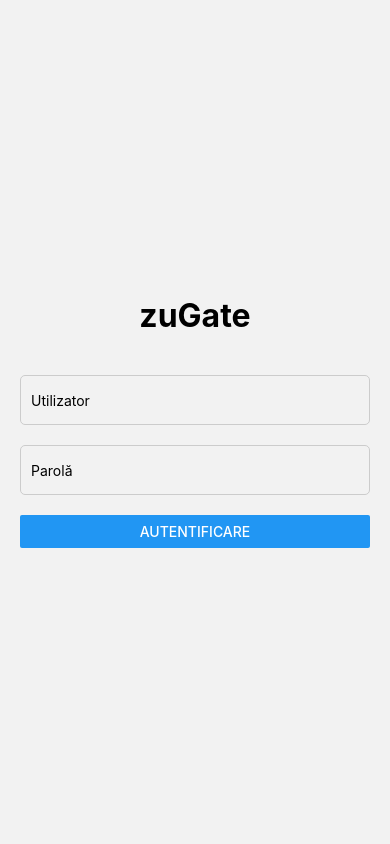
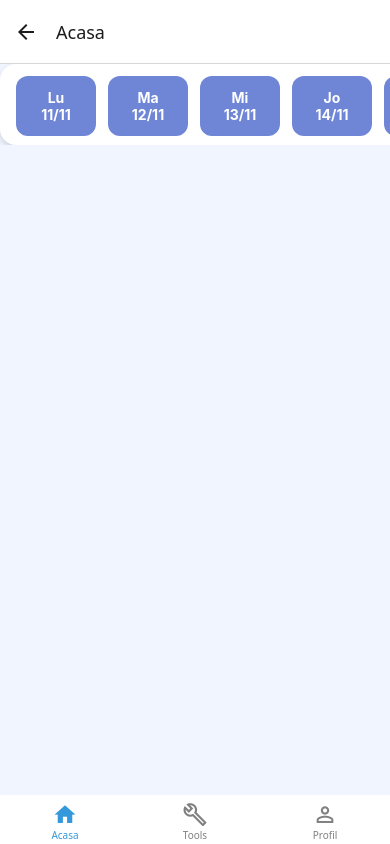
Before and after one commit to gorbenco03/zugate_mobile, a React Native app: screen /MainTabs in a window 390 px wide. Built offline with nearby package versions, Linux system fonts and the light colour scheme.

Commit message:
changed navigation to bottom tabs

```diff
--- a/App.tsx
+++ b/App.tsx
@@ -1,48 +1,50 @@
 // App.tsx
+
 import 'react-native-gesture-handler';
 import 'react-native-reanimated';
 import * as React from 'react';
 import { NavigationContainer } from '@react-navigation/native';
 import { createStackNavigator } from '@react-navigation/stack';
+import { createBottomTabNavigator } from '@react-navigation/bottom-tabs';
+import Icon from 'react-native-vector-icons/MaterialCommunityIcons';
 
-// App.tsx
-
+// Import your screens
 import LoginScreen from './src/screens/LoginScreen';
 import MainScreen from './src/screens/MainScreen';
 import DayScheduleScreen from './src/screens/DayScheduleScreen';
-
+import SubjectDetailScreen from './src/screens/SubjectDetailScreen';
 import QuizScreen from './src/screens/QuizScreen';
 import FeedbackScreen from './src/screens/FeedbackScreen';
-// App.tsx
+import ToolsScreen from './src/screens/ToolsScreen';
+import ProfileScreen from './src/screens/ProfileScreen';
 
-
+// Define the types for your navigation parameters
 export type RootStackParamList = {
   Login: undefined;
+  MainTabs: undefined; // Add this to handle the tabs navigation
   Main: undefined;
   DaySchedule: { day: string };
-  SubjectDetail: { subjectId: string; subjectName: string };
+  SubjectDetail: { subjectId: string; subjectName: string; grade?: string };
   Quiz: { subjectId: string; subjectName: string };
   Feedback: { subjectId: string; subjectName: string };
-  Notes: { subjectId: string; subjectName: string }; // Add this line
+  Tools: undefined;
+  Profile: undefined;
 };
 
-// Adaugă importul pentru SubjectDetailScreen
-import SubjectDetailScreen from './src/screens/SubjectDetailScreen';
-
-// Adaugă ecranul în navigator
-
+// Define types for bottom tabs
+type TabParamList = {
+  HomeStack: undefined;
+  ToolsStack: undefined;
+  ProfileStack: undefined;
+};
 
 const Stack = createStackNavigator<RootStackParamList>();
+const Tab = createBottomTabNavigator<TabParamList>();
 
-export default function App() {
+// Navigator for the Home tab
+function HomeStackNavigator() {
   return (
-    <NavigationContainer>
-      <Stack.Navigator initialRouteName="Login">
-        <Stack.Screen
-          name="Login"
-          component={LoginScreen}
-          options={{ headerShown: false }}
-        />
+    <Stack.Navigator initialRouteName="Main">
       <Stack.Screen
         name="Main"
         component={MainScreen}
@@ -58,9 +60,102 @@ export default function App() {
         component={SubjectDetailScreen}
         options={({ route }) => ({ title: route.params.subjectName })}
       />
-<Stack.Screen name="Quiz" component={QuizScreen} options={{ title: 'Quiz' }} />
-<Stack.Screen name="Feedback" component={FeedbackScreen} options={{ title: 'Feedback' }} />
+      <Stack.Screen
+        name="Quiz"
+        component={QuizScreen}
+        options={{ title: 'Quiz' }}
+      />
+      <Stack.Screen
+        name="Feedback"
+        component={FeedbackScreen}
+        options={{ title: 'Feedback' }}
+      />
+    </Stack.Navigator>
+  );
+}
 
+function ToolsStackNavigator() {
+  return (
+    <Stack.Navigator initialRouteName="Tools">
+      <Stack.Screen
+        name="Tools"
+        component={ToolsScreen}
+        options={{ title: 'Tools' }}
+      />
+    </Stack.Navigator>
+  );
+}
+
+function ProfileStackNavigator() {
+  return (
+    <Stack.Navigator initialRouteName="Profile">
+      <Stack.Screen
+        name="Profile"
+        component={ProfileScreen}
+        options={{ title: 'Profil' }}
+      />
+    </Stack.Navigator>
+  );
+}
+
+function MainTabNavigator() {
+  return (
+    <Tab.Navigator
+      initialRouteName="HomeStack"
+      screenOptions={({ route }) => ({
+        tabBarIcon: ({ focused, color, size }) => {
+          let iconName: string;
+
+          if (route.name === 'HomeStack') {
+            iconName = focused ? 'home' : 'home-outline';
+          } else if (route.name === 'ToolsStack') {
+            // Using 'wrench' icons instead of 'tools'
+            iconName = focused ? 'wrench' : 'wrench-outline';
+            // Alternative options:
+            // iconName = focused ? 'cog' : 'cog-outline';
+            // iconName = focused ? 'toolbox' : 'toolbox-outline';
+          } else if (route.name === 'ProfileStack') {
+            iconName = focused ? 'account' : 'account-outline';
+          } else {
+            iconName = 'circle';
+          }
+
+          return <Icon name={iconName} size={size} color={color} />;
+        },
+        tabBarActiveTintColor: '#3498db',
+        tabBarInactiveTintColor: 'gray',
+        tabBarStyle: {
+          backgroundColor: '#ffffff',
+          borderTopWidth: 0,
+          elevation: 5,
+        },
+      })}
+    >
+      <Tab.Screen
+        name="HomeStack"
+        component={HomeStackNavigator}
+        options={{ tabBarLabel: 'Acasa', headerShown: false }}
+      />
+      <Tab.Screen
+        name="ToolsStack"
+        component={ToolsStackNavigator}
+        options={{ tabBarLabel: 'Tools', headerShown: false }}
+      />
+      <Tab.Screen
+        name="ProfileStack"
+        component={ProfileStackNavigator}
+        options={{ tabBarLabel: 'Profil', headerShown: false }}
+      />
+    </Tab.Navigator>
+  );
+}
+
+export default function App() {
+  return (
+    <NavigationContainer>
+      <Stack.Navigator initialRouteName="Login" screenOptions={{ headerShown: false }}>
+        <Stack.Screen name="Login" component={LoginScreen} />
+        <Stack.Screen name="MainTabs" component={MainTabNavigator} />
       </Stack.Navigator>
     </NavigationContainer>
   );
--- a/package.json
+++ b/package.json
@@ -10,6 +10,7 @@
   },
   "dependencies": {
     "@react-native-masked-view/masked-view": "^0.3.2",
+    "@react-navigation/bottom-tabs": "^7.0.0",
     "@react-navigation/native": "^7.0.0",
     "@react-navigation/stack": "^7.0.0",
     "expo": "~51.0.28",
--- a/src/screens/LoginScreen.tsx
+++ b/src/screens/LoginScreen.tsx
@@ -1,13 +1,17 @@
 // src/screens/LoginScreen.tsx
+
 import React, { useState } from 'react';
-import { View, TextInput, Button, StyleSheet, Text } from 'react-native';
+import { View, Text, StyleSheet, TextInput, TouchableOpacity, Alert } from 'react-native';
 import { StackNavigationProp } from '@react-navigation/stack';
 import { RootStackParamList } from '../../App';
+import { RouteProp } from '@react-navigation/native';
 
 type LoginScreenNavigationProp = StackNavigationProp<RootStackParamList, 'Login'>;
+type LoginScreenRouteProp = RouteProp<RootStackParamList, 'Login'>;
 
 type Props = {
   navigation: LoginScreenNavigationProp;
+  route: LoginScreenRouteProp;
 };
 
 const LoginScreen: React.FC<Props> = ({ navigation }) => {
@@ -15,28 +19,33 @@ const LoginScreen: React.FC<Props> = ({ navigation }) => {
   const [password, setPassword] = useState('');
 
   const handleLogin = () => {
-    // Logică de autentificare (temporar navigăm direct la ecranul principal)
-    navigation.replace('Main');
+    if (username === 'admin' && password === 'admin') {
+      navigation.replace('MainTabs'); // Changed from 'MainApp' to 'MainTabs'
+    } else {
+      Alert.alert('Eroare', 'Username sau parolă incorectă');
+    }
   };
 
   return (
     <View style={styles.container}>
-      <Text style={styles.title}>zuGate</Text>
+      <Text style={styles.title}>Autentificare</Text>
       <TextInput
-        placeholder="Utilizator"
+        style={styles.input}
+        placeholder="Username"
         value={username}
         onChangeText={setUsername}
-        style={styles.input}
         autoCapitalize="none"
       />
       <TextInput
+        style={styles.input}
         placeholder="Parolă"
         value={password}
         onChangeText={setPassword}
-        style={styles.input}
         secureTextEntry
       />
-      <Button title="Autentificare" onPress={handleLogin} />
+      <TouchableOpacity style={styles.button} onPress={handleLogin}>
+        <Text style={styles.buttonText}>Intră</Text>
+      </TouchableOpacity>
     </View>
   );
 };
@@ -47,20 +56,32 @@ const styles = StyleSheet.create({
   container: {
     flex: 1,
     justifyContent: 'center',
-    paddingHorizontal: 20,
+    padding: 20,
+    backgroundColor: '#ffffff'
   },
   title: {
     fontSize: 32,
-    textAlign: 'center',
+    fontWeight: 'bold',
     marginBottom: 40,
-    fontWeight: 'bold',
+    textAlign: 'center'
   },
   input: {
     height: 50,
-    borderColor: '#ccc',
+    borderColor: '#3498db',
     borderWidth: 1,
+    borderRadius: 8,
     marginBottom: 20,
-    paddingHorizontal: 10,
-    borderRadius: 5,
+    paddingHorizontal: 15
   },
+  button: {
+    backgroundColor: '#3498db',
+    padding: 15,
+    borderRadius: 8,
+    alignItems: 'center'
+  },
+  buttonText: {
+    color: '#ffffff',
+    fontSize: 18,
+    fontWeight: 'bold'
+  }
 });
--- a/src/screens/MainScreen.tsx
+++ b/src/screens/MainScreen.tsx
@@ -161,7 +161,6 @@ const styles = StyleSheet.create({
       paddingHorizontal: 10,
       backgroundColor: '#ffffff',
       borderRadius: 16,
-      marginBottom: 10,
       shadowColor: '#000',
       shadowOffset: { width: 0, height: 3 },
       shadowOpacity: 0.15,
@@ -213,6 +212,7 @@ const styles = StyleSheet.create({
     subjectContainer: {
       backgroundColor: '#ffffff',
       padding: 20,
+      marginTop: 10,
       borderRadius: 16,
       marginBottom: 15,
       shadowColor: '#000',
--- /dev/null
+++ b/src/screens/ProfileScreen.tsx
@@ -0,0 +1,142 @@
+// src/screens/ProfileScreen.tsx
+
+import React from 'react';
+import { View, Text, StyleSheet, Image, TouchableOpacity, ScrollView } from 'react-native';
+import Icon from 'react-native-vector-icons/MaterialCommunityIcons';
+
+const ProfileScreen: React.FC = () => {
+  return (
+    <ScrollView contentContainerStyle={styles.container}>
+      <Image
+        source={{ uri: 'https://example.com/profile-picture.png' }}
+        style={styles.profileImage}
+      />
+      <Text style={styles.title}>Numele Tău</Text>
+
+      <View style={styles.actionsContainer}>
+        {/* Setări comune */}
+        <TouchableOpacity style={[styles.squareButton, styles.quizButton]}>
+          <Icon name="account-outline" size={24} color="#ffffff" />
+          <Text style={styles.buttonText}>Profil</Text>
+        </TouchableOpacity>
+
+        <TouchableOpacity style={[styles.squareButton, styles.attendanceButton]}>
+          <Icon name="bell-outline" size={24} color="#ffffff" />
+          <Text style={styles.buttonText}>Notificări</Text>
+        </TouchableOpacity>
+
+        <TouchableOpacity style={[styles.squareButton, styles.feedbackButton]}>
+          <Icon name="lock-outline" size={24} color="#ffffff" />
+          <Text style={styles.buttonText}>Securitate</Text>
+        </TouchableOpacity>
+
+        <TouchableOpacity style={[styles.squareButton, styles.usefulLinkButton]}>
+          <Icon name="palette-outline" size={24} color="#ffffff" />
+          <Text style={styles.buttonText}>Tema aplicației</Text>
+        </TouchableOpacity>
+
+        <TouchableOpacity style={[styles.squareButton, styles.feedbackButton]}>
+          <Icon name="help-circle-outline" size={24} color="#ffffff" />
+          <Text style={styles.buttonText}>Ajutor</Text>
+        </TouchableOpacity>
+
+        <TouchableOpacity style={[styles.squareButton, styles.attendanceButton]}>
+          <Icon name="information-outline" size={24} color="#ffffff" />
+          <Text style={styles.buttonText}>Despre aplicație</Text>
+        </TouchableOpacity>
+        <TouchableOpacity style={styles.logoutButton}>
+        <Icon name="logout" size={24} color="#ffffff" />
+        <Text style={styles.logoutButtonText}>Deconectare</Text>
+      </TouchableOpacity>
+      </View>
+
+
+      {/* Buton Logout pe toată lățimea ecranului */}
+
+    </ScrollView>
+
+  );
+};
+
+export default ProfileScreen;
+
+const styles = StyleSheet.create({
+  container: {
+    flex: 1,
+    padding: 20,
+    backgroundColor: '#f7f7f7',
+  },
+  title: {
+    fontSize: 28,
+    fontWeight: 'bold',
+    marginBottom: 20,
+    color: '#2c3e50',
+    textAlign: 'center',
+  },
+  actionsContainer: {
+    flexDirection: 'row',
+    flexWrap: 'wrap',
+    justifyContent: 'space-between',
+    marginBottom: 20,
+  },
+  squareButton: {
+    width: '48%',
+    aspectRatio: 1,
+    borderRadius: 20,
+    justifyContent: 'center',
+    alignItems: 'center',
+    marginBottom: 10,
+    shadowColor: '#000',
+    shadowOffset: { width: 0, height: 2 },
+    shadowOpacity: 0.1,
+    shadowRadius: 4,
+    elevation: 3,
+  },
+  quizButton: {
+    backgroundColor: 'rgba(155, 89, 182, 0.8)',
+  },
+  attendanceButton: {
+    backgroundColor: 'rgba(241, 196, 15, 0.8)',
+  },
+  feedbackButton: {
+    backgroundColor: 'rgba(26, 188, 156, 0.8)',
+  },
+  usefulLinkButton: {
+    backgroundColor: 'rgba(230, 126, 34, 0.8)',
+  },
+  buttonText: {
+    color: '#ffffff',
+    fontSize: 18,
+    fontWeight: '600',
+    textAlign: 'center',
+    marginTop: 5,
+  },
+  profileImage: {
+    width: 120,
+    height: 120,
+    borderRadius: 60,
+    marginBottom: 20,
+    alignSelf: 'center',
+  },
+  logoutButton: {
+    flexDirection: 'row',
+    alignItems: 'center',
+    justifyContent: 'center',
+    backgroundColor: '#e74c3c',
+    paddingVertical: 15,
+    borderRadius: 20,
+    marginTop: 30,
+    width: '100%',
+    shadowColor: '#000',
+    shadowOffset: { width: 0, height: 2 },
+    shadowOpacity: 0.1,
+    shadowRadius: 4,
+    elevation: 3,
+  },
+  logoutButtonText: {
+    color: '#ffffff',
+    fontSize: 18,
+    fontWeight: 'bold',
+    marginLeft: 10,
+  },
+});
--- /dev/null
+++ b/src/screens/ToolsScreen.tsx
@@ -0,0 +1,89 @@
+// src/screens/ToolsScreen.tsx
+
+import React from 'react';
+import { View, Text, TouchableOpacity, StyleSheet } from 'react-native';
+
+const ToolsScreen: React.FC = () => {
+  return (
+    <View style={styles.container}>
+      <Text style={styles.title}>Unelte pentru Studenți</Text>
+
+      <View style={styles.actionsContainer}>
+        {/* Playlist pentru concentrare */}
+        <TouchableOpacity style={[styles.squareButton, styles.quizButton]}>
+          <Text style={styles.buttonText}>Playlist pentru concentrare</Text>
+        </TouchableOpacity>
+
+        {/* Feed de noutăți educative */}
+        <TouchableOpacity style={[styles.squareButton, styles.attendanceButton]}>
+          <Text style={styles.buttonText}>Feed de noutăți educative</Text>
+        </TouchableOpacity>
+
+        {/* Tips & Tricks pentru studiu */}
+        <TouchableOpacity style={[styles.squareButton, styles.feedbackButton]}>
+          <Text style={styles.buttonText}>Tips & Tricks pentru studiu</Text>
+        </TouchableOpacity>
+
+        {/* Calendar de activități */}
+        <TouchableOpacity style={[styles.squareButton, styles.usefulLinkButton]}>
+          <Text style={styles.buttonText}>Calendar de activități</Text>
+        </TouchableOpacity>
+      </View>
+    </View>
+  );
+};
+
+export default ToolsScreen;
+
+const styles = StyleSheet.create({
+  container: {
+    flex: 1,
+    padding: 20,
+    backgroundColor: '#f7f7f7', // Fundal neutru modern
+  },
+  title: {
+    fontSize: 28,
+    fontWeight: 'bold',
+    marginBottom: 20,
+    color: '#2c3e50',
+    textAlign: 'center',
+  },
+  actionsContainer: {
+    flexDirection: 'row',
+    flexWrap: 'wrap',
+    justifyContent: 'space-between',
+    marginBottom: 20,
+  },
+  squareButton: {
+    width: '48%',
+    aspectRatio: 1,
+    borderRadius: 20,
+    justifyContent: 'center',
+    alignItems: 'center',
+    marginBottom: 10,
+    shadowColor: '#000',
+    shadowOffset: { width: 0, height: 2 },
+    shadowOpacity: 0.1,
+    shadowRadius: 4,
+    elevation: 3,
+  },
+  quizButton: {
+    backgroundColor: 'rgba(155, 89, 182, 0.8)',
+  },
+  attendanceButton: {
+    backgroundColor: 'rgba(241, 196, 15, 0.8)',
+  },
+  feedbackButton: {
+    backgroundColor: 'rgba(26, 188, 156, 0.8)',
+  },
+  usefulLinkButton: {
+    backgroundColor: 'rgba(230, 126, 34, 0.8)',
+  },
+  buttonText: {
+    color: '#ffffff',
+    fontSize: 18,
+    fontWeight: '600',
+    textAlign: 'center',
+    marginTop: 5,
+  },
+});
```
Also changed, not shown: 1 other file (tests, documents, lock files or other folders). Lines whose indentation alone changed are shown as unchanged.
